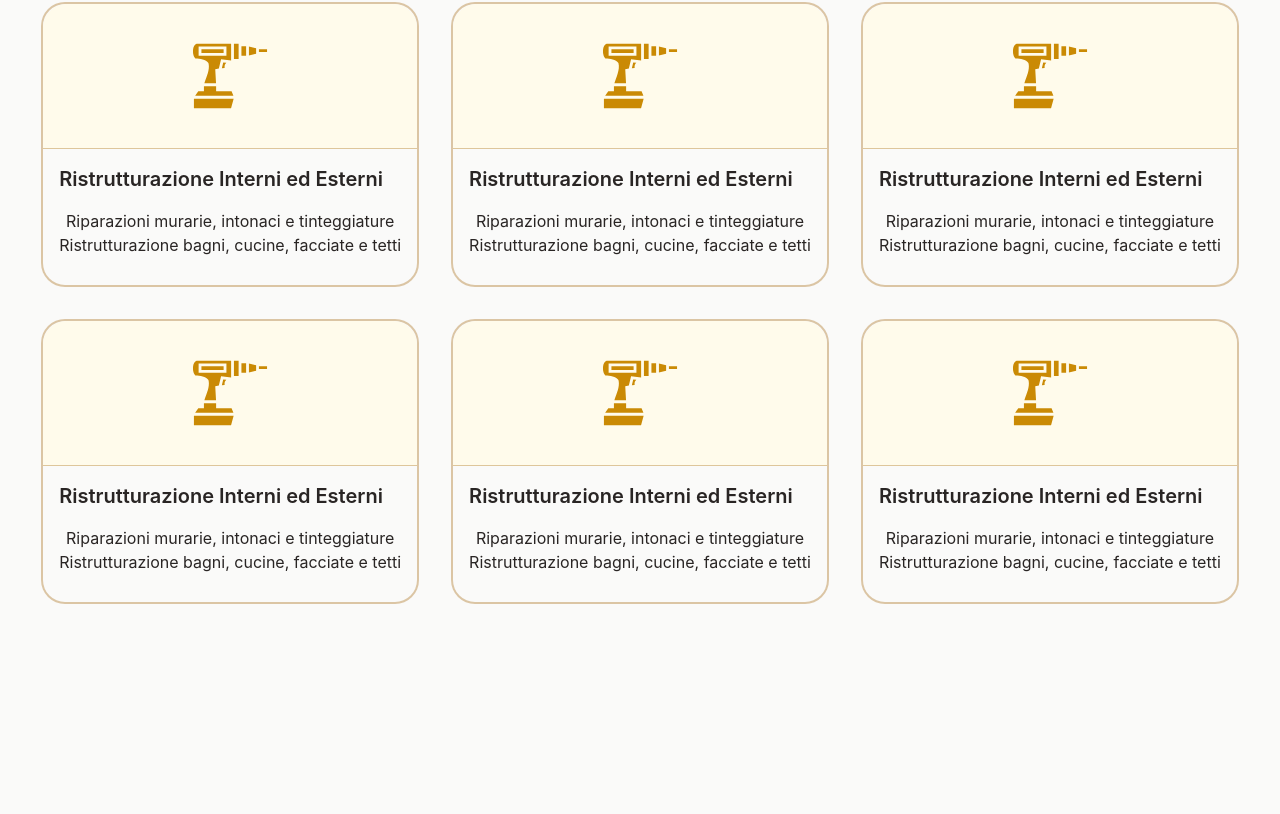
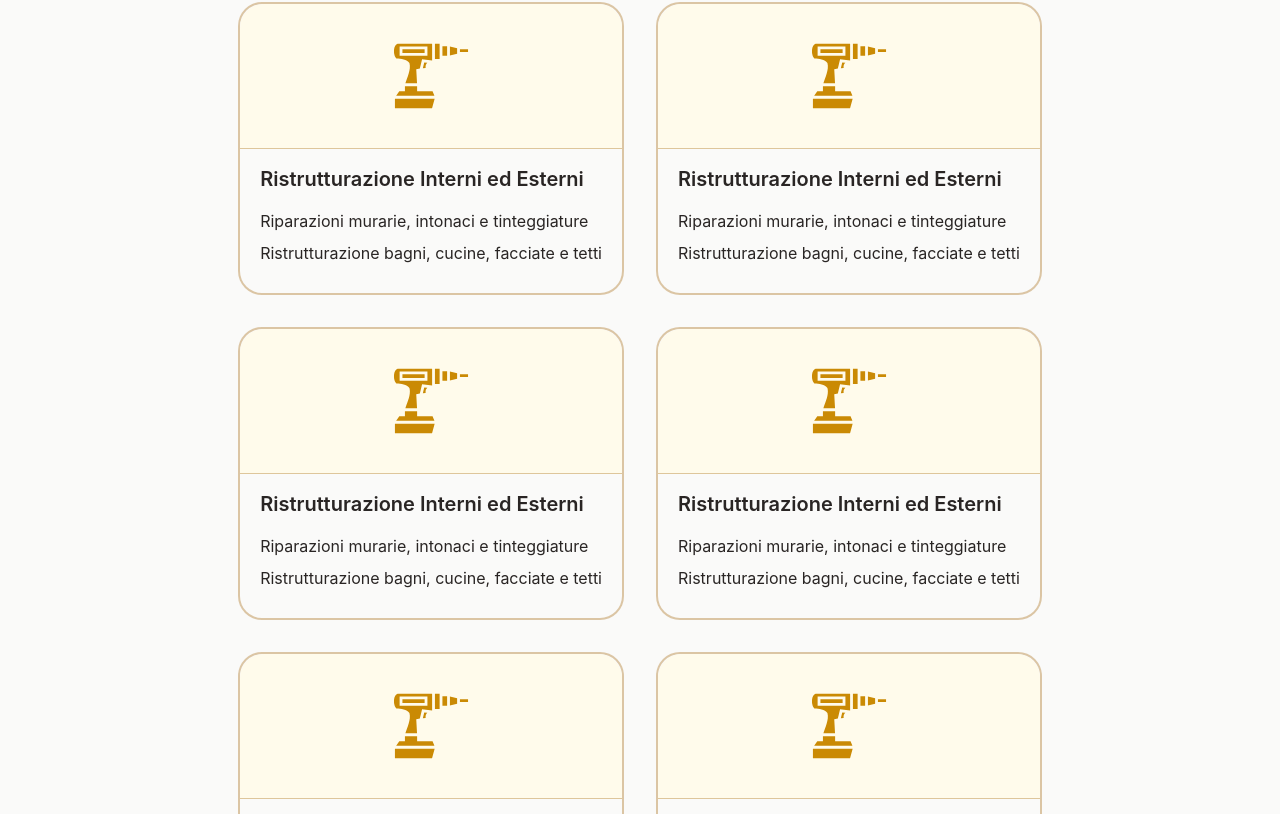
Before and after one commit to emanuelefavero/edil-2-esse, a Next.js app: page / in a window 1280 px wide. Shown: the part 1106-1920 px from the top of the page. Before the commit the page ends 1870 px from the top, so only its background shows below. Built offline with nearby package versions, Linux system fonts and the light colour scheme.

Commit message:
adjust service card list

```diff
--- a/components/ServicesSection.tsx
+++ b/components/ServicesSection.tsx
@@ -40,15 +40,16 @@
 
 // * Card
 // TODO add shadow to card (e.g. shadow-[1px_1px_3px_1px] shadow-yellow-700/20)
+// TODO fix colors on dark theme
 function ServiceCard({ item }: { item: IServicesItem }) {
   return (
     <li className='w-fit flex flex-col items-center justify-center bg-stone-50 border-2 border-yellow-700/35 rounded-3xl'>
       <div className='bg-amber-50 border-b border-yellow-700/35 w-full flex justify-center items-center px-2 py-8 rounded-t-3xl'>
         <item.icon className='w-20' />
       </div>
-      <div className='px-4 pt-4 pb-7'>
+      <div className='px-5 pt-4 pb-7'>
         <h3 className='text-xl font-semibold'>{item.title}</h3>
-        <ul className='mt-4 text-base text-center'>
+        <ul className='mt-4 w-full flex flex-col gap-2 items-start text-base'>
           {item.list.map((item, index) => (
             <li key={index}>{item}</li>
           ))}
```
